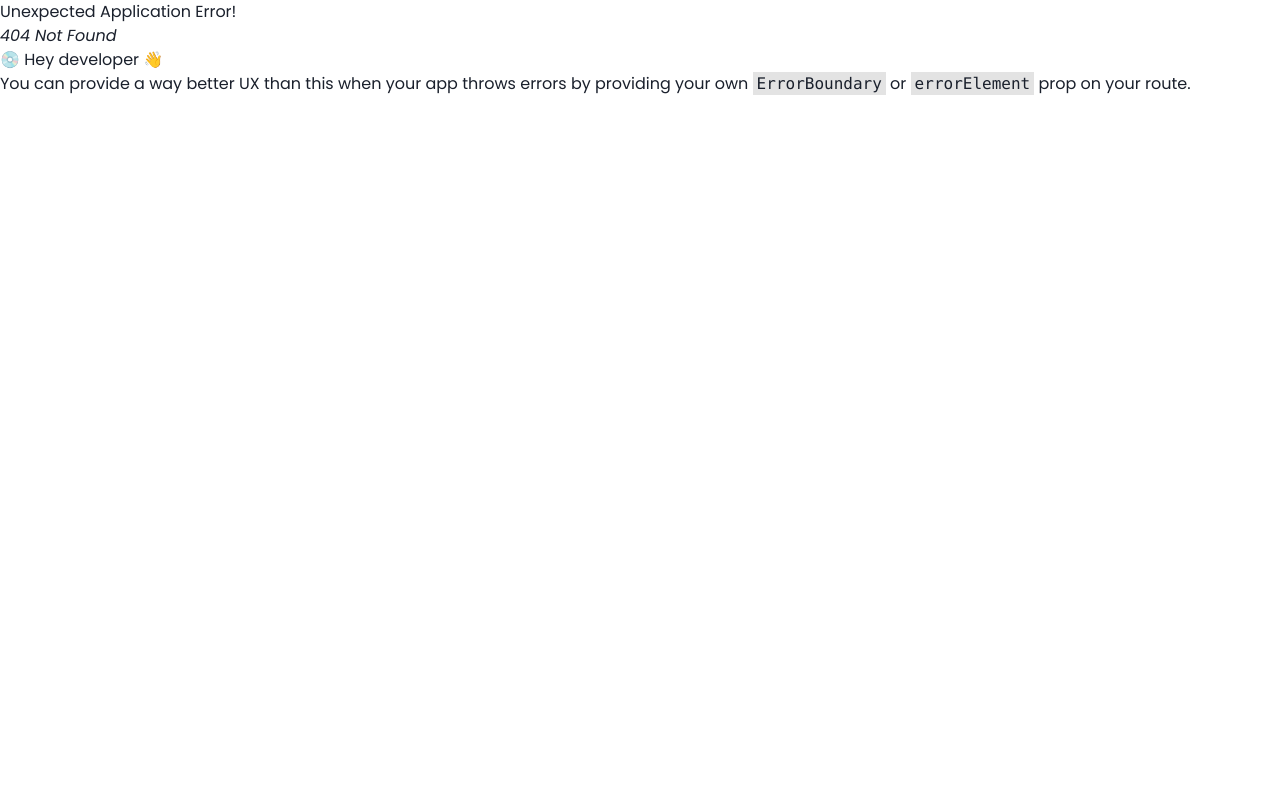
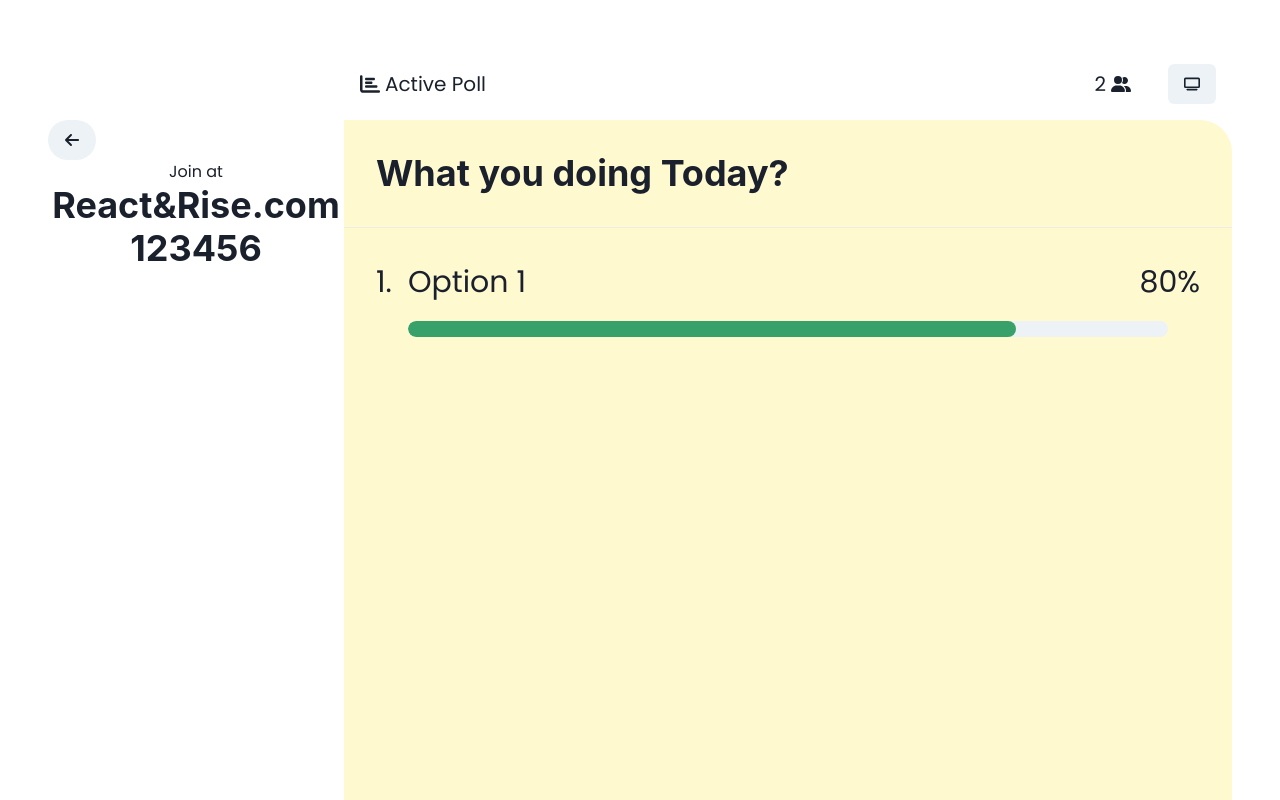
Before and after one commit to PrashannaLohani/FinalYearProject, a React (Vite) app in the folder Frontend/: page /PollPresent in a window 1280 px wide. Before the commit this address had no page. Shown: the top 800 px of the page. Built offline with nearby package versions, Linux system fonts and the light colour scheme; a web font is replaced by a local one.

Commit message:
pool presentation frontend

```diff
--- a/Frontend/src/App.jsx
+++ b/Frontend/src/App.jsx
@@ -20,6 +20,7 @@ import Billing from "./Pages/Billing";
 import ParticipantRoom from "./Pages/Room/Room_Participants";
 import RoomPresenter from "./Pages/Room/Room_Presenter";
 import CreatePoll from "./Pages/Poll/CreatePoll";
+import PollPresent from "./Pages/Poll/PollPresent";
 import PrivateRoute from "./Layout/PrivateRoute";
 
 function App() {
@@ -46,6 +47,7 @@ function App() {
         </Route>
         <Route path="/Error" element={<Error />} />
 
+        <Route path="/PollPresent" element={<PollPresent />} />
         <Route path="/ParticipantRoom" element={<ParticipantRoom />} />
       </>
     )
--- a/Frontend/src/Pages/Poll/CreatePoll.jsx
+++ b/Frontend/src/Pages/Poll/CreatePoll.jsx
@@ -12,11 +12,14 @@ import {
 import { FaChartBar } from "react-icons/fa6";
 import { useEffect, useState } from "react";
 import { FaPlus, FaTrashCan, FaTv } from "react-icons/fa6";
+import { NavLink } from "react-router-dom";
+import PollPresent from "./PollPresent";
 
 export default function CreatePoll() {
   return (
     <>
       <Box minH="100vh" p={{ base: "1rem", md: "3rem", lg: "3rem" }}>
+        <PollCode />
         <Box
           minH="100vh"
           borderRadius="2rem"
@@ -32,6 +35,19 @@ export default function CreatePoll() {
     </>
   );
 }
+
+const PollCode = () => {
+  return (
+    <Box>
+      <Flex alignItems="center" justifyContent="space-between" px="2rem">
+        <Heading mb="1rem">Poll Code: </Heading>
+        <Button bgColor="black" colorScheme="blackAlpha" color="white">
+          End session
+        </Button>
+      </Flex>
+    </Box>
+  );
+};
 
 const RoomID = () => {
   const [isFullscreen, setIsFullscreen] = useState(false);
@@ -55,17 +71,16 @@ const RoomID = () => {
   return (
     <>
       <Flex alignItems="center" justifyContent="space-between" flexWrap="wrap">
-        <Flex flexDir="column">
         <Heading size="lg">
-            <Flex alignItems="center">
-              <FaChartBar /> Ranking
+          <Flex alignItems="center" gap="1rem">
+            <FaChartBar /> <Text>Ranking</Text>
           </Flex>
         </Heading>
-          <Text>Vote:</Text>
-        </Flex>
+        <NavLink to="/PollPresent">
           <Button leftIcon={<FaTv />} onClick={handlePresentClick}>
             Present
           </Button>
+        </NavLink>
       </Flex>
     </>
   );
--- a/Frontend/src/Pages/Poll/PollPresent.jsx
+++ b/Frontend/src/Pages/Poll/PollPresent.jsx
@@ -0,0 +1,130 @@
+import {
+  Box,
+  Button,
+  Divider,
+  Flex,
+  Grid,
+  GridItem,
+  Heading,
+  Progress,
+  Text,
+  useColorMode,
+} from "@chakra-ui/react";
+import { useState } from "react";
+import { FaArrowLeft, FaChartBar, FaUserGroup, FaTv } from "react-icons/fa6";
+import { NavLink } from "react-router-dom";
+
+export default function PollPresent() {
+  return (
+    <>
+      <Box p={{ base: "1rem", md: "3rem", lg: "3rem" }} minHeight="100vh">
+        <Grid templateColumns="1fr 3fr" templateRows="auto 1fr">
+          {/* Sidebar and Main in the second row */}
+          <GridItem colSpan={1} colStart={2}>
+            <Headline />
+          </GridItem>
+          <GridItem>
+            <Sidebar />
+          </GridItem>
+          <GridItem>
+            <Main />
+          </GridItem>
+          {/* Headline in the first row and second column */}
+        </Grid>
+      </Box>
+    </>
+  );
+}
+
+const Headline = () => {
+  const [isFullscreen, setIsFullscreen] = useState(false);
+  const handlePresentClick = () => {
+    if (!isFullscreen) {
+      if (document.fullscreenEnabled) {
+        document.documentElement.requestFullscreen();
+        setIsFullscreen(true);
+      } else {
+        // Full-screen mode is not supported
+        console.error("Full-screen mode is not supported.");
+      }
+    } else {
+      // Exit full-screen mode
+      if (document.exitFullscreen) {
+        document.exitFullscreen();
+        setIsFullscreen(false);
+      }
+    }
+  };
+  return (
+    <Box p="1rem">
+      <Flex alignItems="center" justifyContent="space-between" fontSize="xl">
+        <Flex gap="5px" alignItems="center">
+          <FaChartBar />
+          <Text>Active Poll</Text>
+        </Flex>
+        <Flex gap="5px" alignItems="center">
+          <Text>2</Text>
+          <FaUserGroup />
+          <Button ml="2rem" onClick={handlePresentClick}>
+            <FaTv />
+          </Button>
+        </Flex>
+      </Flex>
+    </Box>
+  );
+};
+
+const Sidebar = () => {
+  return (
+    <Box minH="100vh" borderRadius="2rem 0 0 2rem">
+      <NavLink to="/Createpoll">
+        <Button borderRadius="10rem">
+          <FaArrowLeft />
+        </Button>
+      </NavLink>
+      <Flex
+        h="100%"
+        textAlign="center"
+        flexDirection="column"
+        justifyContent="center"
+        alignItems="center"
+      >
+        <Text>Join at</Text>
+        <Heading>React&Rise.com</Heading>
+        <Heading>123456</Heading>
+      </Flex>
+    </Box>
+  );
+};
+
+const Main = () => {
+  const { colorMode } = useColorMode();
+  const bgColor = colorMode === "light" ? "#FFF9D0" : "#333333";
+
+  return (
+    <>
+      <Box bgColor={bgColor} minH="100vh" borderRadius="0 2rem 2rem 0">
+        <Heading p="2rem">What you doing Today?</Heading>
+        <Divider />
+        <Box p="2rem">
+          <Flex alignItems="center" justifyContent="space-between">
+            <Flex gap="1rem" alignItems="center">
+              <Text fontSize="3xl">1.</Text>
+              <Text fontSize="3xl">Option 1</Text>
+            </Flex>
+            <Text fontSize="3xl">80%</Text>
+          </Flex>
+
+          <Progress
+            colorScheme="green"
+            value={80}
+            mx="2rem"
+            my="1rem"
+            borderRadius="10px"
+            h="1rem"
+          />
+        </Box>
+      </Box>
+    </>
+  );
+};
--- a/Frontend/src/Pages/Room/Room_Presenter.jsx
+++ b/Frontend/src/Pages/Room/Room_Presenter.jsx
@@ -49,7 +49,12 @@ const RoomCode = ({ roomId }) => {
     <Box>
       <Flex alignItems="center" justifyContent="space-between" px="2rem">
         <Heading mb="1rem">Room Code: {roomId} </Heading>
-        <Button bgColor="black" colorScheme="blackAlpha" onClick={handleClick}>
+        <Button
+          bgColor="black"
+          colorScheme="blackAlpha"
+          color="white"
+          onClick={handleClick}
+        >
           End session
         </Button>
       </Flex>
```
Lines whose indentation alone changed are shown as unchanged.
